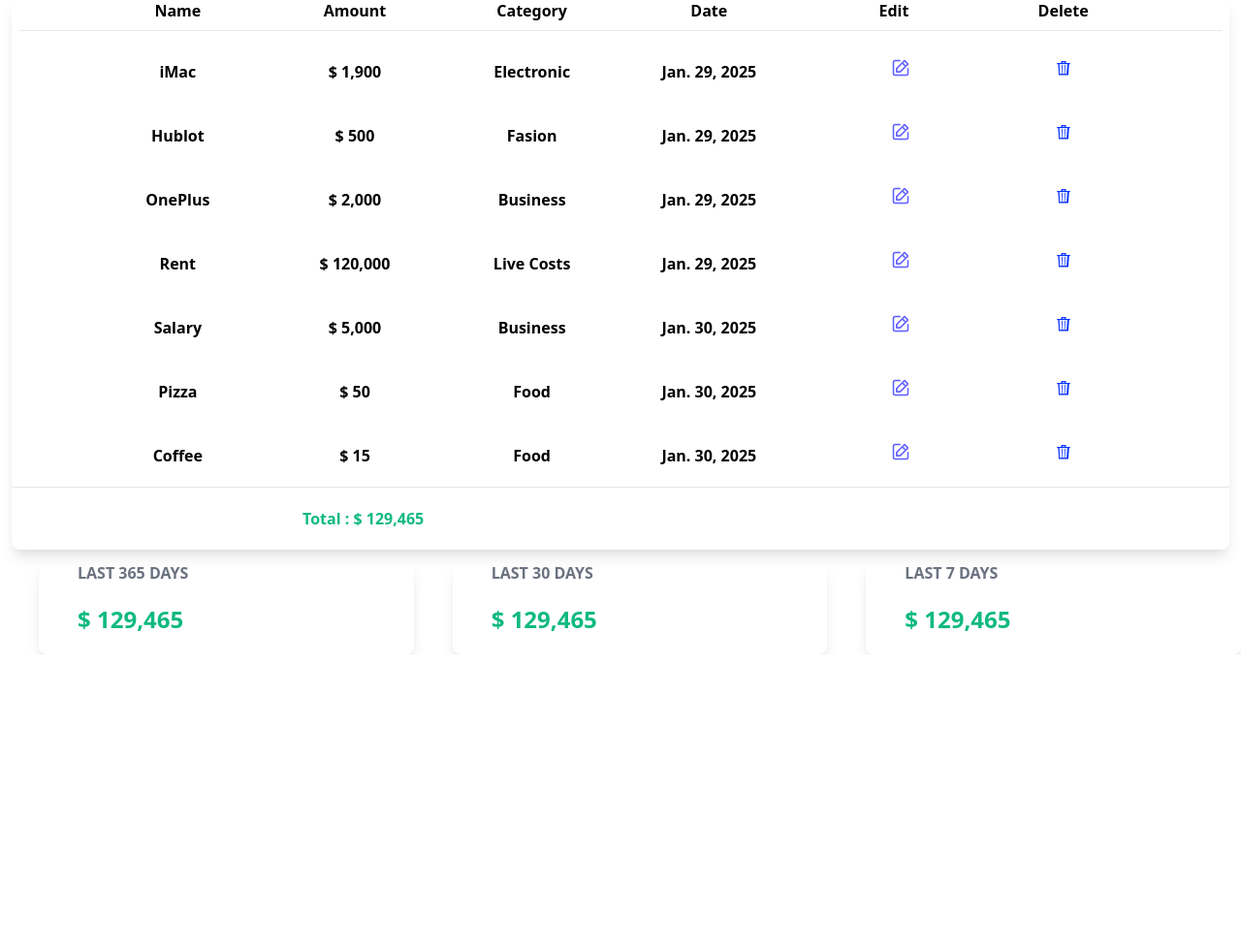
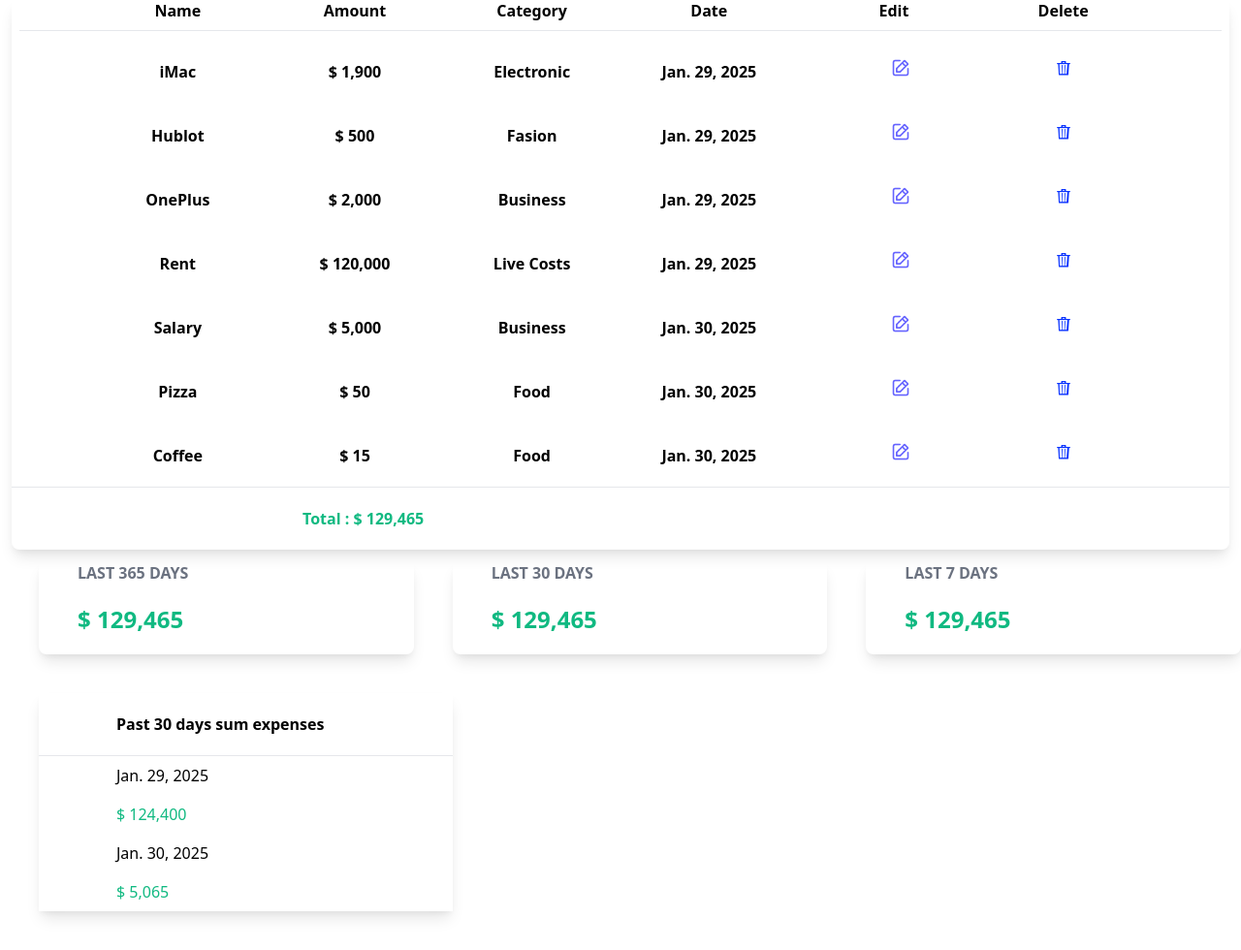
Before and after one commit to CoderMahruf/Expense-tracker, a Django app: page / in a window 1280 px wide. Shown: the part 417-1397 px from the top of the page at 97% size. Before the commit the page ends 1092 px from the top, so only its background shows below. Run offline with Django 5.2, Linux system fonts and the light colour scheme; data comes from the database, SQL or seed files in the repository; both versions use the stored data as it was after the commit; style sheets or scripts are compiled from the project's sources.

Commit message:
Calculating sum of expenses for 30 days

```diff
--- a/myapp/templates/myapp/index.html
+++ b/myapp/templates/myapp/index.html
@@ -86,4 +86,28 @@
         </h1>
     </div>
 </div>
+<div class="flex">
+    <div class="w-1/3 shadow-lg m-10">
+        <div class="flex flex-wrap space-x-40 font-bold px-20 py-5">
+            <span>Past 30 days sum expenses</span>
+        </div>
+        <hr>
+        <div id="30-day-table">
+
+            {% for daily_sum in daily_sums %}
+            <div class="flex flex-wrap px-20 py-2">
+                <span>
+                    {{daily_sum.date}}
+                </span>
+            </div>
+            <div class="flex flex-wrap px-20 py-2">
+                <span class="text-green-500">
+                    $ {{daily_sum.sum|intcomma}}
+                </span>
+            </div>
+            {% endfor %}
+
+        </div>
+    </div>
+</div>
 {% endblock content %}
--- a/myapp/views.py
+++ b/myapp/views.py
@@ -30,6 +30,8 @@ def index(request):
     data = Expense.objects.filter(date__gt=last_week)
     weekly_sum = data.aggregate(Sum('amount'))
 
+    daily_sums = Expense.objects.filter().values('date').order_by('date').annotate(sum=Sum('amount'))
+
     context = {
         'expense_form':expense_form,
         'expenses':expenses,
@@ -37,6 +39,7 @@ def index(request):
         'yearly_sum':yearly_sum,
         'monthly_sum':monthly_sum,
         'weekly_sum':weekly_sum,
+        'daily_sums':daily_sums,
     }
     return render(request,'myapp/index.html',context)
 
```
Also changed, not shown: db.sqlite3.
